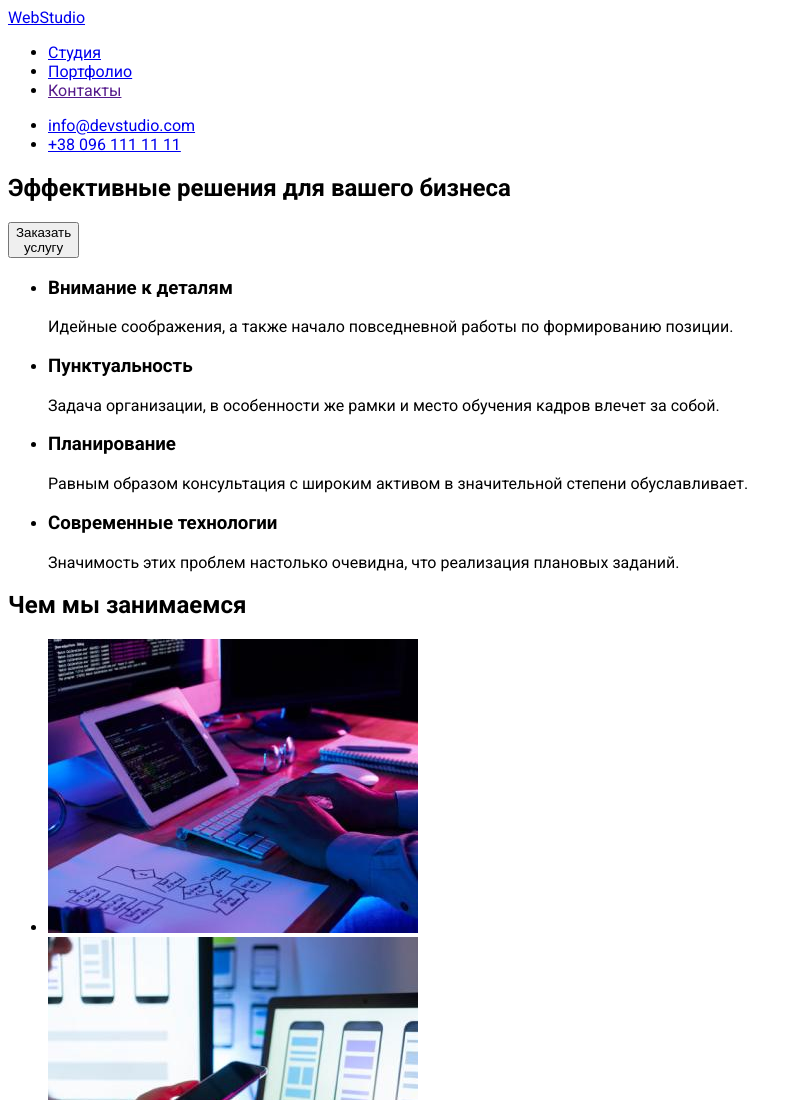
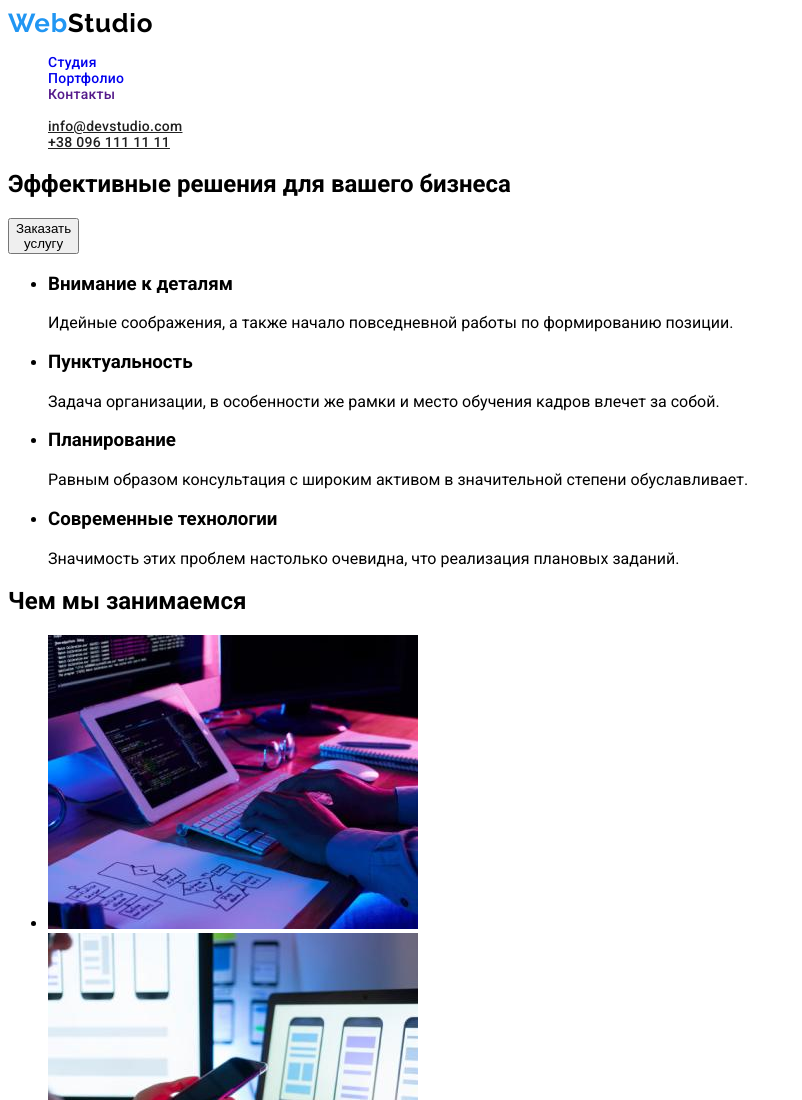
Before and after one commit to ViktorTyt/goit-markup-hw-02, a plain HTML site: page index.html in a window 1280 px wide. Shown: the top 1100 px of the page, without its empty margins (0-802 px from the left). Drawn offline with Linux system fonts and the light colour scheme.

Commit message:
Fonts head

```diff
--- a/css/styles.css
+++ b/css/styles.css
@@ -1,4 +1,75 @@
+:root {
+--main-text-color: #757575;
+--main-title-color: #212121;
+--text-accent: #2196F3;
+
+
+}
 body {
     font-family: 'Raleway', sans-serif;
     font-family: 'Roboto', sans-serif
 }
+.logo {
+    text-decoration: none;
+}
+.logo-section-first {
+    font-family: Raleway;
+    font-weight: bold;
+    font-size: 26px;
+    line-height: 1,19;
+    letter-spacing: 0.03em;
+    color: var(--text-accent);
+}
+.logo-section-second {
+    font-family: Raleway;
+    font-weight: bold;
+    font-size: 26px;
+    line-height: 1,19;
+    letter-spacing: 0.03em;
+    color: #000000
+}
+.site-nav {
+    list-style-type: none;
+}
+.site-nav-item {
+    font-weight: 500;
+    font-size: 14px;
+    line-height: 1,14;
+    letter-spacing: 0.02em;
+    color: var(--main-title-color);
+
+}
+.site-nav-item .site-nav-link:hover,
+.site-nav-item .site-nav-link:focus {
+    color: var(--text-accent);
+}
+.site-nav-link {
+    text-decoration: none;
+}
+.contacts-list {
+    text-decoration: none;
+    list-style-type: none;
+    font-weight: 500;
+    font-size: 14px;
+    line-height: 1,14;
+    letter-spacing: 0.02em;
+}
+.contacts-list-link {
+    list-style-type: none;
+    font-weight: 500;
+    font-size: 14px;
+    line-height: 1,14;
+    letter-spacing: 0.02em;
+    color: var(--main-title-color);
+}
+.contacts-list-mail .contacts-list-link:hover,
+.contacts-list-mail .contacts-list-link:hover {
+    color: var(--text-accent);
+}
+.contacts-list-tel .contacts-list-link:hover,
+.contacts-list-tel .contacts-list-link:hover {
+    color: var(--text-accent);
+}
+.contacts-list {
+    text-decoration: none;
+}
--- a/index.html
+++ b/index.html
@@ -13,20 +13,21 @@
     <body>
         <!-- My header -->
         <header>
+            <!---------------------- My navigation's block ------------------------------>
             <nav>
                 <!-- My logo -->
-                <a href="WebStudio">WebStudio</a>
-                <!-- My navigation"s block -->
-                <ul>
-                    <li><a href="index.html">Студия</a></li>
-                    <li><a href="portfolio.html">Портфолио</a></li>
-                    <li><a href="">Контакты</a></li>
+                <a href="WebStudio" class="logo"><span class="logo-section-first">Web</span><span class="logo-section-second">Studio</span></a>
+                <!-----------------------My-site-nav-------- -->
+                <ul class="site-nav">
+                    <li class="site-nav-item"><a href="index.html" class="site-nav-link">Студия</a></li>
+                    <li class="site-nav-item"><a href="portfolio.html" class="site-nav-link">Портфолио</a></li>
+                    <li class="site-nav-item"><a href="" class="site-nav-link">Контакты</a></li>
                 </ul>
             </nav>
-            <!-- Me contact's block -->
-            <ul>
-                <li><a href="mailto:info@devstudio.com">info@devstudio.com</a></li>
-                <li><a href="tel:+380961111111">+38 096 111 11 11</a></li>
+            <!-- My contact's block -->
+            <ul class="contacts-list">
+                <li class="contacts-list-mail"><a href="mailto:info@devstudio.com" class="contacts-list-link">info@devstudio.com</a></li>
+                <li class="contacts-list-tel"><a href="tel:+380961111111" class="contacts-list-link">+38 096 111 11 11</a></li>
             </ul>
         </header>
     <!-- Maim content  -->
@@ -97,6 +98,7 @@
                     </ul>
             </section>
         </main>
+        <!----------------------------------------------- footer --------------------------------------------------------------------->
         <footer>
             <a href="WebStudio">WebStudio</a>
             <address>
```
